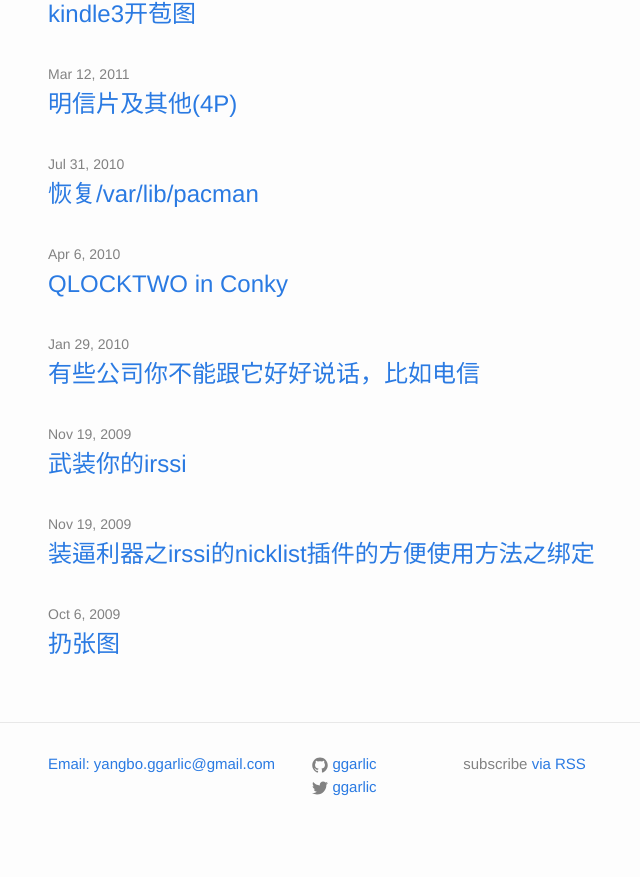
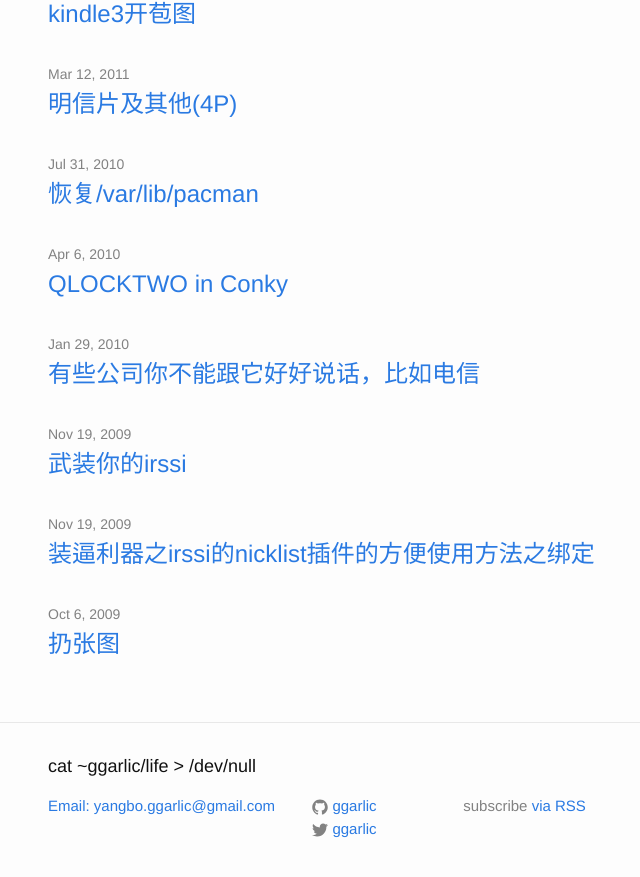
Before and after one commit to ggarlic/ggarlic.github.io, a Jekyll site: the page built from index.html, in a window 1280 px wide and 900 px high, scrolled down 1875 px. Shown: the top 877 px of the window, without its empty margins (222-862 px from the left). Built offline with Jekyll 4.4.1, drawn with Linux system fonts in a browser that asks for light colours; Markdown is read by kramdown in place of the engine named in the settings; the list of posts is cut into pages by our own code; comment, search, counter and statistics services are not loaded.

Commit message:
add desc and remove disqus from index page

```diff
--- a/_config.yml
+++ b/_config.yml
@@ -7,6 +7,7 @@
 github_username: ggarlic
 twitter_username: ggarlic
 permalink: "/:year/:month/:day/:title"
+description: cat ~ggarlic/life > /dev/null
 paginate: 10
 
 highlighter: pygments
--- a/_includes/footer.html
+++ b/_includes/footer.html
@@ -1,6 +1,7 @@
 <footer class="site-footer">
 
   <div class="wrapper">
+      <h2 class="footer-heading">cat ~ggarlic/life > /dev/null</h2>
 
     <div class="footer-col-wrapper">
       <div class="footer-col  footer-col-1">
--- a/_layouts/default.html
+++ b/_layouts/default.html
@@ -12,7 +12,6 @@
         {{ content }}
       </div>
     </div>
-     {% include disqus_comment.html  %}
 
     {% include footer.html %}
 
--- a/_layouts/post.html
+++ b/_layouts/post.html
@@ -11,5 +11,7 @@
   <article class="post-content">
     {{ content }}
   </article>
+   {% include disqus_comment.html  %}
+
 
 </div>
```
